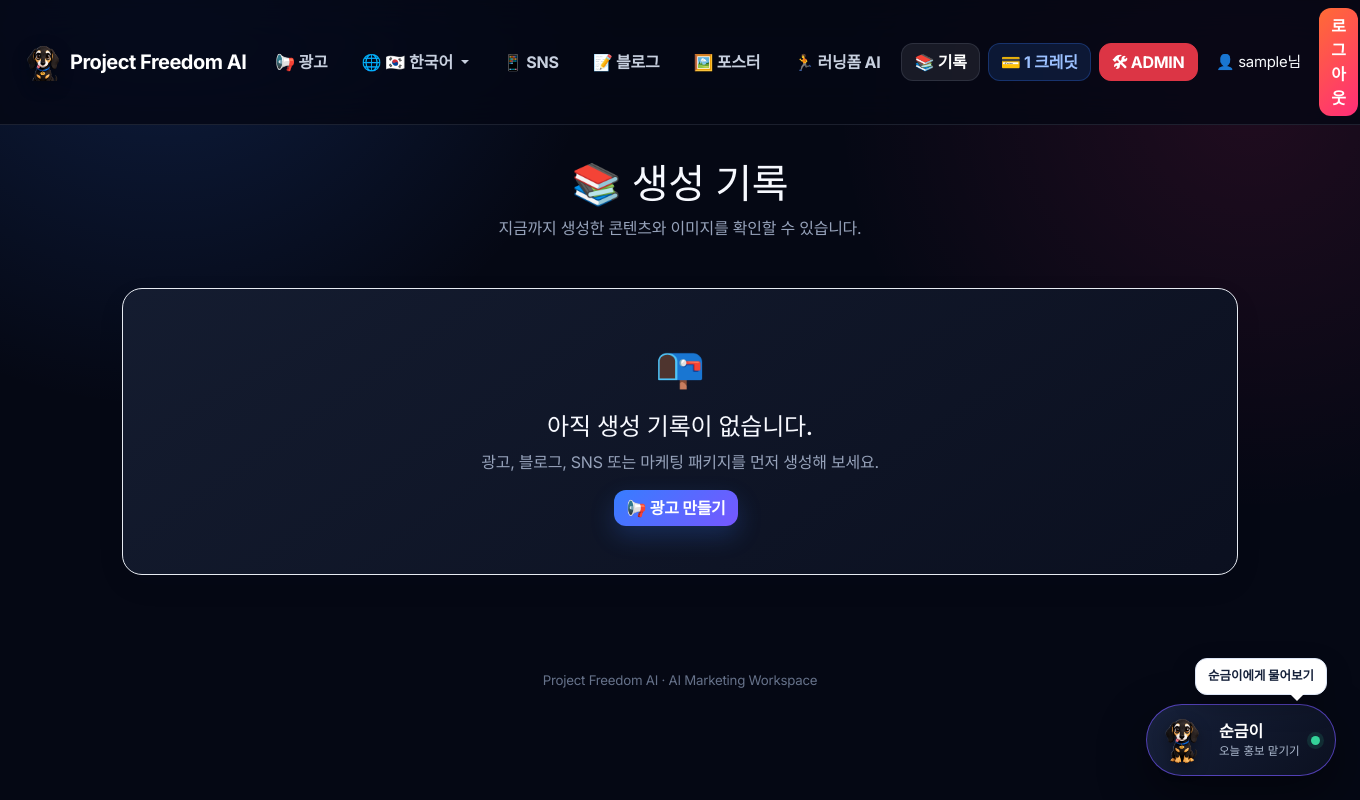
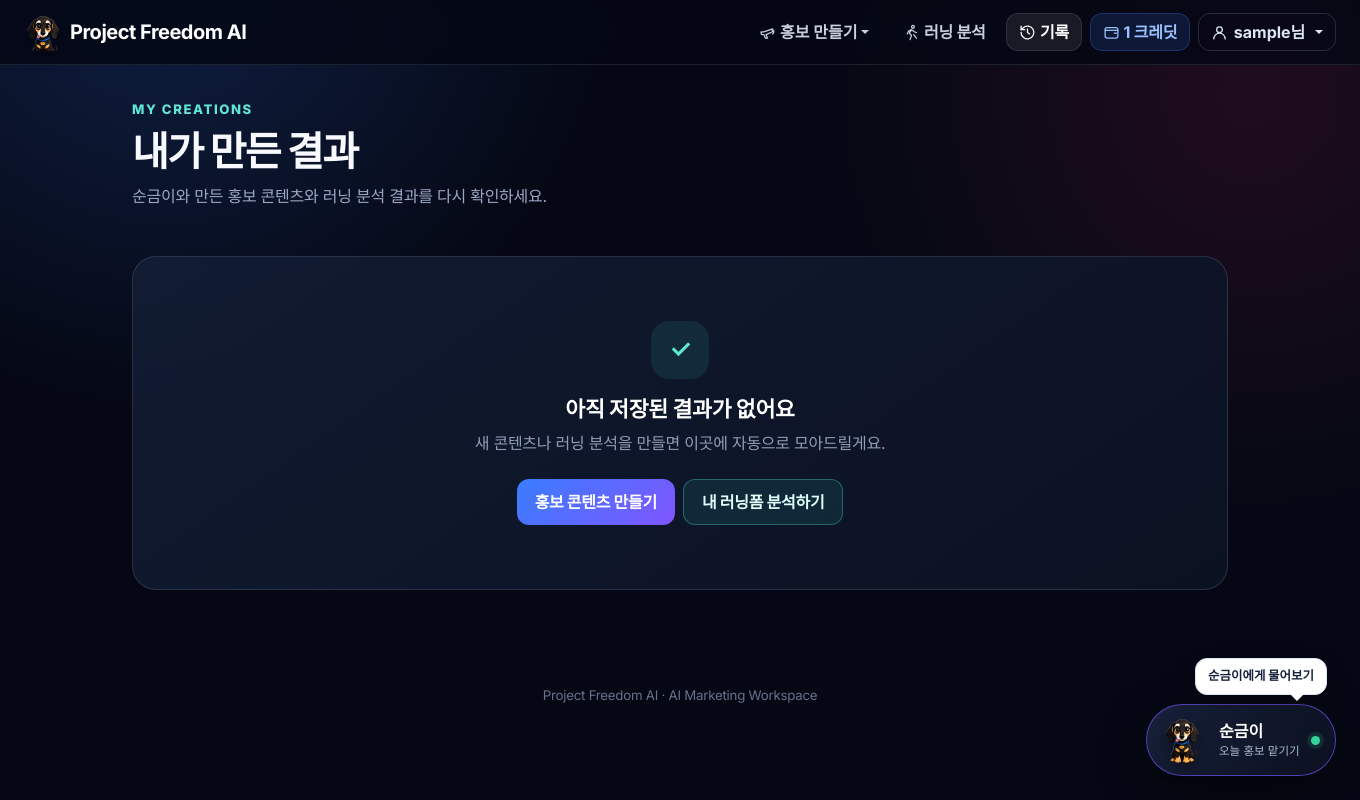
Before and after one commit to ssary0422-hub/project-freedom-ai, a Flask app: page /history in a window 1360 px wide. Run offline with Flask 3, Linux system fonts and the light colour scheme; the visitor is signed in with stand-in values (Sample User, id 1); data that the repository does not hold is empty; some libraries are stand-ins or nearby versions.

Commit message:
Polish navigation and persist poster history

```diff
--- a/static/freedom-neon.css
+++ b/static/freedom-neon.css
@@ -22,6 +22,7 @@
 .sungeum-conversation{padding:13px;border:1px solid rgba(255,255,255,.09);border-radius:15px;background:rgba(255,255,255,.035)}.sungeum-input-row{display:flex;align-items:stretch;gap:7px}.sungeum-input-row textarea{flex:1;min-width:0;padding:10px;color:#eef3ff;background:#080d19;border:1px solid rgba(148,163,184,.22);border-radius:11px;resize:none;font-size:.76rem;line-height:1.45}.sungeum-input-row textarea:focus{outline:0;border-color:#7657ff;box-shadow:0 0 0 3px rgba(118,87,255,.13)}.sungeum-input-row button{padding:0 12px;color:#fff;background:#377dff;border:0;border-radius:11px;font-size:.75rem;font-weight:850}.sungeum-next-step{margin-top:9px;padding:10px;border-radius:11px;background:rgba(55,125,255,.09)}.sungeum-next-step p{margin:0 0 7px;color:#c4d0e3;font-size:.72rem;line-height:1.45}.sungeum-next-step a{color:#91b8ff;font-size:.76rem;font-weight:850;text-decoration:none}.sungeum-stamp-ready{white-space:nowrap;padding:.38rem .58rem;color:#f7d48b;background:rgba(245,158,11,.09);border:1px solid rgba(245,158,11,.3);border-radius:999px;font-size:.68rem;font-weight:850}
 .sungeum-check{padding:15px;border:1px solid rgba(52,211,153,.22);border-radius:17px;background:rgba(16,185,129,.055)}.sungeum-check-title{display:flex;align-items:center;justify-content:space-between;gap:8px}.sungeum-check-title>span>strong{font-size:.86rem}.sungeum-check .sungeum-quality-stamp{padding:.3rem .45rem}.sungeum-check .sungeum-quality-stamp small{display:none}.sungeum-check ul{display:grid;grid-template-columns:1fr 1fr;gap:7px;margin:13px 0 9px;padding:0;list-style:none;color:#9df3cc;font-size:.75rem}.sungeum-check>small{color:#7f8da4;font-size:.67rem}.sungeum-chat{display:flex;gap:9px;padding:12px 13px;border-radius:14px;background:rgba(255,255,255,.045)}.sungeum-chat>span{font-size:1.2rem}.sungeum-chat p{margin:0;color:#b8c5d8;font-size:.78rem;line-height:1.5}.sungeum-chat strong{color:#fff}.sungeum-assistant-backdrop{display:none;position:fixed;inset:0;z-index:1050;background:rgba(3,7,18,.5);backdrop-filter:blur(2px)}
 .sungeum-running-link{display:flex;align-items:center;justify-content:space-between;margin-top:8px;padding:10px 12px;color:#9df3e5;background:rgba(45,212,191,.1);border:1px solid rgba(45,212,191,.26);border-radius:11px;font-size:.76rem;font-weight:850;text-decoration:none}.sungeum-running-link:hover{color:#fff;background:rgba(45,212,191,.16)}
+.pf-nav-icon{width:17px;height:17px;flex:0 0 auto;fill:none;stroke:currentColor;stroke-width:1.8;stroke-linecap:round;stroke-linejoin:round;vertical-align:-3px}.pf-nav-menu{min-width:290px;padding:.55rem}.pf-nav-menu .dropdown-item{display:flex;align-items:center;gap:.75rem;padding:.7rem;border-radius:.65rem}.pf-nav-menu .dropdown-item .pf-nav-icon{width:22px;height:22px;color:#63dcff}.pf-nav-menu .dropdown-item span{display:grid}.pf-nav-menu .dropdown-item strong{font-size:.86rem}.pf-nav-menu .dropdown-item small{color:#8290a7;font-size:.67rem}.pf-user-menu{display:inline-flex;align-items:center;gap:.35rem;color:#dbe7f7;border:1px solid rgba(148,163,184,.22);border-radius:.8rem}.pf-user-menu:hover,.pf-user-menu:focus{color:#fff;border-color:rgba(99,220,255,.45)}.pf-account-menu{max-height:72vh;overflow:auto;min-width:210px}.pf-account-menu .dropdown-item .pf-nav-icon{margin-right:.35rem}
 @media(max-width:575.98px){.sungeum-assistant-trigger{right:14px;bottom:14px;min-width:0}.sungeum-assistant-trigger span{display:none}.sungeum-click-callout{right:2px;font-size:.72rem}.sungeum-assistant-panel{right:16px;bottom:86px}.sungeum-assistant-backdrop.is-open{display:block}}
 
 html { background: var(--pf-bg); }
--- a/templates/_navbar.html
+++ b/templates/_navbar.html
@@ -1,121 +1,50 @@
 <nav class="navbar navbar-expand-xl navbar-dark pf-navbar sticky-top">
+    <svg class="position-absolute" width="0" height="0" aria-hidden="true" focusable="false">
+        <symbol id="pf-i-megaphone" viewBox="0 0 24 24"><path d="M3 11v2a2 2 0 0 0 2 2h2l2 5h3l-2-5 9-4V7L7 11H5a2 2 0 0 0-2 2Z"/><path d="M19 8c1 .6 2 1.6 2 3s-1 2.4-2 3"/></symbol>
+        <symbol id="pf-i-sns" viewBox="0 0 24 24"><rect x="6" y="2" width="12" height="20" rx="3"/><path d="M10 5h4M11 18h2"/></symbol>
+        <symbol id="pf-i-blog" viewBox="0 0 24 24"><path d="M5 3h10l4 4v14H5z"/><path d="M15 3v5h5M8 12h8M8 16h8"/></symbol>
+        <symbol id="pf-i-poster" viewBox="0 0 24 24"><rect x="3" y="3" width="18" height="18" rx="2"/><circle cx="9" cy="9" r="2"/><path d="m4 18 5-5 3 3 3-4 5 6"/></symbol>
+        <symbol id="pf-i-run" viewBox="0 0 24 24"><circle cx="14" cy="4" r="2"/><path d="m10 22 2-6-3-3 3-5 4 3 3 1M12 8 8 10 6 14M15 15l4 5"/></symbol>
+        <symbol id="pf-i-history" viewBox="0 0 24 24"><path d="M3 12a9 9 0 1 0 3-6.7L3 8"/><path d="M3 3v5h5M12 7v5l3 2"/></symbol>
+        <symbol id="pf-i-wallet" viewBox="0 0 24 24"><rect x="3" y="5" width="18" height="15" rx="3"/><path d="M3 9h18M16 13h3"/></symbol>
+        <symbol id="pf-i-user" viewBox="0 0 24 24"><circle cx="12" cy="8" r="4"/><path d="M4 21a8 8 0 0 1 16 0"/></symbol>
+        <symbol id="pf-i-tool" viewBox="0 0 24 24"><path d="M14 6a4 4 0 0 0-5-4l2 3-3 3-3-2a4 4 0 0 0 5 5l8 8 3-3-8-8Z"/></symbol>
+    </svg>
+    {% macro nav_icon(name) %}<svg class="pf-nav-icon" aria-hidden="true"><use href="#pf-i-{{ name }}"></use></svg>{% endmacro %}
     <div class="container-fluid px-3 px-lg-4">
         <a class="navbar-brand fw-bold d-flex align-items-center gap-2" href="/">
-            <img class="pf-brand-mascot" src="{{ url_for('static', filename='brand/sungeum-3d-official.png') }}" alt="3D 순금 마스코트">
+            <img class="pf-brand-mascot" src="{{ url_for('static', filename='brand/sungeum-3d-official.png') }}" alt="순금이">
             <span>Project Freedom AI</span>
         </a>
-
-        <button
-            class="navbar-toggler"
-            type="button"
-            data-bs-toggle="collapse"
-            data-bs-target="#pfMainNav"
-            aria-controls="pfMainNav"
-            aria-expanded="false"
-            aria-label="{{ t('nav.open_menu') }}">
-            <span class="navbar-toggler-icon"></span>
-        </button>
-
+        <button class="navbar-toggler" type="button" data-bs-toggle="collapse" data-bs-target="#pfMainNav" aria-controls="pfMainNav" aria-expanded="false" aria-label="{{ t('nav.open_menu') }}"><span class="navbar-toggler-icon"></span></button>
         <div class="collapse navbar-collapse mt-3 mt-xl-0" id="pfMainNav">
             <div class="navbar-nav ms-auto gap-2 align-items-xl-center">
-
-                <a
-                    class="btn pf-nav-btn {% if request.path.startswith('/ads-generator') %}pf-nav-active{% endif %}"
-                    href="{% if session.get('user_id') %}/ads-generator{% else %}/{% endif %}">
-                    📢 광고
-                </a>
-
                 <div class="dropdown">
-                    <button
-                        class="btn pf-nav-btn dropdown-toggle"
-                        type="button"
-                        data-bs-toggle="dropdown"
-                        aria-expanded="false">
-                        🌐 {{ supported_languages[current_language]["flag"] }}
-                        {{ supported_languages[current_language]["label"] }}
-                    </button>
-
-                    <ul class="dropdown-menu dropdown-menu-end shadow">
-                        {% for code, language in supported_languages.items() %}
-                        <li>
-                            <a
-                                class="dropdown-item {% if code == current_language %}active{% endif %}"
-                                href="/language/{{ code }}?next={{ request.full_path|urlencode }}">
-                                {{ language["flag"] }} {{ language["label"] }}
-                            </a>
-                        </li>
-                        {% endfor %}
+                    <button class="btn pf-nav-btn dropdown-toggle {% if request.path.startswith(('/ads-generator','/sns','/blog','/poster')) %}pf-nav-active{% endif %}" type="button" data-bs-toggle="dropdown" aria-expanded="false">{{ nav_icon('megaphone') }} 홍보 만들기</button>
+                    <ul class="dropdown-menu dropdown-menu-end shadow pf-nav-menu">
+                        <li><a class="dropdown-item" href="{% if session.get('user_id') %}/ads-generator{% else %}/register{% endif %}">{{ nav_icon('megaphone') }}<span><strong>광고</strong><small>핵심 문구와 홍보 이미지</small></span></a></li>
+                        {% if session.get("user_id") %}
+                        <li><a class="dropdown-item" href="/sns">{{ nav_icon('sns') }}<span><strong>SNS</strong><small>게시글·해시태그·이미지</small></span></a></li>
+                        <li><a class="dropdown-item" href="/blog">{{ nav_icon('blog') }}<span><strong>블로그</strong><small>검색형 장문 콘텐츠</small></span></a></li>
+                        <li><a class="dropdown-item" href="/poster">{{ nav_icon('poster') }}<span><strong>포스터</strong><small>바로 저장하는 1080×1350</small></span></a></li>
+                        {% endif %}
                     </ul>
                 </div>
-
+                <a class="btn pf-nav-btn {% if request.path.startswith('/running-form') %}pf-nav-active{% endif %}" href="{% if session.get('user_id') %}/running-form{% else %}/login{% endif %}">{{ nav_icon('run') }} 러닝 분석</a>
                 {% if session.get("user_id") %}
-                <a
-                    class="btn pf-nav-btn {% if request.path.startswith('/sns') %}pf-nav-active{% endif %}"
-                    href="/sns">
-                    📱 SNS
-                </a>
-
-                <a
-                    class="btn pf-nav-btn {% if request.path.startswith('/blog') %}pf-nav-active{% endif %}"
-                    href="/blog">
-                    📝 블로그
-                </a>
-
-                <a
-                    class="btn pf-nav-btn {% if request.path.startswith('/poster') %}pf-nav-active{% endif %}"
-                    href="/poster">
-                    🖼️ 포스터
-                </a>
-
-                <a
-                    class="btn pf-nav-btn {% if request.path.startswith('/running-form') %}pf-nav-active{% endif %}"
-                    href="/running-form">
-                    🏃 러닝폼 AI
-                </a>
-
-                <a
-                    class="btn pf-nav-btn {% if request.path.startswith('/history') %}pf-nav-active{% endif %}"
-                    href="/history">
-                    📚 {{ t("nav.history") }}
-                </a>
-
-                <a
-                    class="btn pf-credit-pill {% if request.path.startswith('/credits') %}pf-credit-active{% endif %}"
-                    href="/credits"
-                    title="{{ t('nav.credit_title') }}">
-                    💳 {{ session.get("plan_remaining", 0) }} {{ t("nav.credits") }}
-                </a>
-
-                {% if session.get("is_admin") %}
-                <a
-                    class="btn pf-admin-btn {% if request.path.startswith('/admin') %}pf-admin-active{% endif %}"
-                    href="/admin">
-                    🛠 ADMIN
-                </a>
-                {% endif %}
-
-                <div class="pf-user-chip">
-                    👤 {{ session.get("user_name") }}{{ t("nav.user_suffix") }}
+                <a class="btn pf-nav-btn {% if request.path.startswith('/history') %}pf-nav-active{% endif %}" href="/history">{{ nav_icon('history') }} {{ t("nav.history") }}</a>
+                <a class="btn pf-credit-pill {% if request.path.startswith('/credits') %}pf-credit-active{% endif %}" href="/credits" title="{{ t('nav.credit_title') }}">{{ nav_icon('wallet') }} {{ session.get("plan_remaining", 0) }} {{ t("nav.credits") }}</a>
+                <div class="dropdown">
+                    <button class="btn pf-user-menu dropdown-toggle" type="button" data-bs-toggle="dropdown" aria-expanded="false">{{ nav_icon('user') }} {{ session.get("user_name") }}{{ t("nav.user_suffix") }}</button>
+                    <ul class="dropdown-menu dropdown-menu-end shadow pf-account-menu">
+                        <li><h6 class="dropdown-header">언어 · {{ supported_languages[current_language]["flag"] }} {{ supported_languages[current_language]["label"] }}</h6></li>
+                        {% for code, language in supported_languages.items() %}<li><a class="dropdown-item {% if code == current_language %}active{% endif %}" href="/language/{{ code }}?next={{ request.full_path|urlencode }}">{{ language["flag"] }} {{ language["label"] }}</a></li>{% endfor %}
+                        {% if session.get("is_admin") %}<li><hr class="dropdown-divider"></li><li><a class="dropdown-item" href="/admin">{{ nav_icon('tool') }} ADMIN</a></li>{% endif %}
+                        <li><hr class="dropdown-divider"></li><li><a class="dropdown-item text-danger fw-bold" href="/logout">{{ t("nav.logout") }}</a></li>
+                    </ul>
                 </div>
-
-                <a class="btn btn-warning fw-semibold" href="/logout">
-                    {{ t("nav.logout") }}
-                </a>
-
                 {% else %}
-
-                <a
-                    class="btn pf-nav-btn {% if request.path.startswith('/login') %}pf-nav-active{% endif %}"
-                    href="/login">
-                    🔐 {{ t("nav.login") }}
-                </a>
-
-                <a
-                    class="btn btn-info fw-semibold {% if request.path.startswith('/register') %}shadow-sm{% endif %}"
-                    href="/register">
-                    ✨ {{ t("nav.register") }}
-                </a>
-
+                <a class="btn pf-nav-btn" href="/login">{{ t("nav.login") }}</a><a class="btn btn-info fw-semibold" href="/register">{{ t("nav.register") }}</a>
                 {% endif %}
             </div>
         </div>
--- a/templates/history.html
+++ b/templates/history.html
@@ -1,193 +1,98 @@
 {% extends "base.html" %}
 
-{% block title %}{{ t("v3.history.title") }} - Project Freedom AI{% endblock %}
+{% block title %}생성 기록 - Project Freedom AI{% endblock %}
 
 {% block extra_style %}
-.history-image {
-            width: 100%;
-            max-height: 420px;
-            object-fit: cover;
-        }
-
-        .result-text {
-            white-space: pre-wrap;
-            font-family: inherit;
-            margin-bottom: 0;
-            line-height: 1.7;
-        }
-
-        .history-card {
-            border: 0;
-            border-radius: 18px;
-            overflow: hidden;
-        }
-
-        .history-meta {
-            font-size: 0.95rem;
+.history-shell { max-width: 1120px; }
+.history-kicker { color: #61e6d4; font-size: .82rem; font-weight: 800; letter-spacing: .12em; }
+.history-title { color: #f7f9ff; font-weight: 900; letter-spacing: -.04em; }
+.history-lead { color: #9ba8c4; }
+.history-grid { display: grid; gap: 18px; }
+.history-card { background: linear-gradient(145deg, rgba(19,29,52,.96), rgba(11,18,34,.98)); border: 1px solid rgba(142,160,200,.2); border-radius: 22px; overflow: hidden; box-shadow: 0 18px 55px rgba(0,0,0,.22); }
+.history-card-top { display: flex; justify-content: space-between; align-items: flex-start; gap: 18px; padding: 22px 24px; border-bottom: 1px solid rgba(142,160,200,.14); }
+.history-type { display: inline-flex; align-items: center; gap: 8px; margin-bottom: 10px; padding: 6px 10px; color: #89fff0; background: rgba(51,214,191,.1); border: 1px solid rgba(70,230,205,.25); border-radius: 999px; font-size: .78rem; font-weight: 800; }
+.history-name { margin: 0; color: #fff; font-size: 1.1rem; font-weight: 800; }
+.history-meta { display: flex; flex-wrap: wrap; gap: 8px 16px; margin-top: 7px; color: #8996b1; font-size: .88rem; }
+.history-actions { display: flex; flex-wrap: wrap; justify-content: flex-end; gap: 8px; }
+.history-action { min-height: 36px; padding: 7px 12px; color: #d9e1f2; background: rgba(255,255,255,.035); border: 1px solid rgba(147,164,201,.25); border-radius: 10px; font-size: .82rem; font-weight: 700; text-decoration: none; }
+.history-action:hover { color: #fff; border-color: #61e6d4; background: rgba(51,214,191,.08); }
+.history-action-danger:hover { border-color: #ff6d87; background: rgba(255,76,110,.08); }
+.history-body { display: grid; grid-template-columns: minmax(230px, 390px) minmax(0, 1fr); gap: 24px; padding: 24px; }
+.history-body.no-image { grid-template-columns: 1fr; }
+.history-image-wrap { overflow: hidden; background: #060b17; border: 1px solid rgba(142,160,200,.18); border-radius: 16px; }
+.history-image { display: block; width: 100%; max-height: 430px; object-fit: contain; }
+.result-text { margin: 0; color: #d7def0; white-space: pre-wrap; font-family: inherit; font-size: .95rem; line-height: 1.75; }
+.history-empty { padding: 64px 24px; text-align: center; background: linear-gradient(145deg, rgba(19,29,52,.9), rgba(11,18,34,.96)); border: 1px solid rgba(142,160,200,.2); border-radius: 24px; }
+.history-empty-mark { display: grid; place-items: center; width: 58px; height: 58px; margin: 0 auto 18px; color: #61e6d4; background: rgba(51,214,191,.1); border-radius: 18px; font-size: 1.55rem; font-weight: 900; }
+.history-empty h2 { color: #fff; font-size: 1.35rem; font-weight: 850; }
+.history-empty p { color: #909db8; }
+.history-cta { display: inline-flex; align-items: center; justify-content: center; min-height: 46px; padding: 0 18px; border-radius: 12px; font-weight: 800; text-decoration: none; }
+.history-cta-primary { color: #fff; background: linear-gradient(135deg, #397dff, #8055ff); }
+.history-cta-secondary { color: #dffffa; background: rgba(51,214,191,.1); border: 1px solid rgba(70,230,205,.35); }
+@media (max-width: 767px) {
+  .history-card-top { display: block; padding: 18px; }
+  .history-actions { justify-content: flex-start; margin-top: 16px; }
+  .history-body { grid-template-columns: 1fr; padding: 18px; }
+  .history-title { font-size: 2rem; }
 }
 {% endblock %}
 
 {% block content %}
-<div class="container pb-5">
-
-    <div class="text-center mb-5">
-
-        <h1 class="mb-2">
-            📚 {{ t("v3.history.title") }}
-        </h1>
-
-        <p class="text-muted mb-0">
-            {{ t("v3.history.subtitle") }}
-        </p>
-
-    </div>
+<main class="container history-shell pb-5">
+  <header class="mb-5">
+    <div class="history-kicker mb-2">MY CREATIONS</div>
+    <h1 class="history-title mb-2">내가 만든 결과</h1>
+    <p class="history-lead mb-0">순금이와 만든 홍보 콘텐츠와 러닝 분석 결과를 다시 확인하세요.</p>
+  </header>
 
   {% if history_list %}
-
-        <div class="row g-4">
-
+  <section class="history-grid" aria-label="생성 기록">
     {% for item in history_list %}
-
-            <div class="col-12">
-
-                <div class="card shadow-sm history-card">
-
-                    <div class="card-header bg-white py-3">
-
-                        <div class="d-flex justify-content-between align-items-start flex-wrap gap-3">
-
+      {% set content_type = item[6] or 'ads' %}
+      {% set type_label = {'ads':'광고', 'sns':'SNS', 'blog':'블로그', 'poster':'포스터', 'running_form':'러닝 분석'}.get(content_type, '콘텐츠') %}
+      {% set item_name = '나의 러닝폼 분석' if content_type == 'running_form' else (item[2] or '이름 없는 콘텐츠') %}
+      <article class="history-card">
+        <div class="history-card-top">
           <div>
-
-                                <h5 class="mb-1">
-                                    {{ item[2] or t("v3.history.no_company") }}
-                                </h5>
-
-                                <div class="text-muted history-meta">
-                                    <span class="me-3">
-                                        🏷 {{ t("v3.history.industry") }} {{ item[1] or "-" }}
-                                    </span>
-
-                                    <span>
-                                        🎨 {{ t("v3.history.mood") }} {{ item[3] or "-" }}
-                                    </span>
-                                </div>
-
-                            </div>
-
-                            <div class="d-flex gap-2 flex-wrap">
-
-                                {% if item[6] != 'running_form' %}<a
-                                    href="/history/download/{{ item[0] }}/pdf"
-                                    class="btn btn-sm btn-outline-danger">
-                                    📄 PDF
-                                </a>
-
-                                <a
-                                    href="/history/download/{{ item[0] }}/word"
-                                    class="btn btn-sm btn-outline-primary">
-                                    📝 Word
-                                </a>
-                                {% endif %}
-
-                                {% if item[5] %}
-                                <a
-                                    href="/history/download/{{ item[0] }}/image"
-                                    class="btn btn-sm btn-outline-success">
-                                    🖼 {{ t("v3.history.image") }}
-                                </a>
-                                {% endif %}
-
-                                <form
-                                    method="GET"
-                                    action="/delete/{{ item[0] }}"
-                                    onsubmit="return confirm({{ t('v3.history.delete_confirm') | tojson }});">
-
-                                    <button
-                                        type="submit"
-                                        class="btn btn-sm btn-outline-danger">
-                                        🗑 {{ t("v3.history.delete") }}
-                                    </button>
-
-                                </form>
-
-                            </div>
-
-                        </div>
-
-                    </div>
-
-                    <div class="card-body p-4">
-
-                        {% if item[5] %}
-
-                        <div class="row g-4 align-items-start">
-
-                            <div class="col-lg-5">
-
-                                <img
-                                    src="{{ item[5] }}"
-                                    class="img-fluid rounded history-image"
-                                    alt="{{ t('v3.history.image_alt') }}">
-
-                            </div>
-
-                            <div class="col-lg-7">
-
-                                <pre class="result-text">{{ item[4] }}</pre>
-
-                            </div>
-
-                        </div>
-
-                        {% else %}
-
-                        <pre class="result-text">{{ item[4] }}</pre>
-
-                        {% endif %}
-
-                    </div>
-
-                </div>
-
-            </div>
-
-            {% endfor %}
-
-        </div>
-
-    {% else %}
-
-        <div class="card shadow-sm border-0">
-            <div class="card-body text-center py-5">
-
-                <div class="fs-1 mb-3">
-                    📭
-                </div>
-
-                <h4>
-                    {{ t("v3.history.empty") }}
-                </h4>
-
-                <p class="text-muted">
-                    {{ t("v3.history.empty_desc") }}
-                </p>
-
-                <a
-                    href="/"
-                    class="btn btn-primary me-2">
-                    📢 {{ t("v3.history.make_ad") }}
-                </a>
-
-                <a
-                    href="/package"
-                    class="btn btn-success">
-                    🚀 {{ t("v3.history.make_package") }}
-                </a>
-
+            <span class="history-type">{{ type_label }}</span>
+            <h2 class="history-name">{{ item_name }}</h2>
+            <div class="history-meta">
+              {% if item[1] %}<span>{{ item[1] }}</span>{% endif %}
+              {% if item[3] %}<span>{{ item[3] }}</span>{% endif %}
             </div>
           </div>
-
+          <div class="history-actions">
+            {% if content_type not in ('running_form', 'poster') %}
+              <a href="/history/download/{{ item[0] }}/pdf" class="history-action">PDF</a>
+              <a href="/history/download/{{ item[0] }}/word" class="history-action">Word</a>
             {% endif %}
-
+            {% if item[5] %}<a href="/history/download/{{ item[0] }}/image" class="history-action">이미지 저장</a>{% endif %}
+            <form method="GET" action="/delete/{{ item[0] }}" onsubmit="return confirm('이 기록을 삭제할까요?');">
+              <button type="submit" class="history-action history-action-danger">삭제</button>
+            </form>
           </div>
+        </div>
+        <div class="history-body{% if not item[5] %} no-image{% endif %}">
+          {% if item[5] %}
+          <div class="history-image-wrap">
+            <img src="{{ item[5] }}" class="history-image" alt="{{ type_label }} 결과 이미지" loading="lazy">
+          </div>
+          {% endif %}
+          <pre class="result-text">{{ item[4] }}</pre>
+        </div>
+      </article>
+    {% endfor %}
+  </section>
+  {% else %}
+  <section class="history-empty">
+    <div class="history-empty-mark">✓</div>
+    <h2>아직 저장된 결과가 없어요</h2>
+    <p class="mb-4">새 콘텐츠나 러닝 분석을 만들면 이곳에 자동으로 모아드릴게요.</p>
+    <div class="d-flex flex-wrap justify-content-center gap-2">
+      <a href="/ads-generator" class="history-cta history-cta-primary">홍보 콘텐츠 만들기</a>
+      <a href="/running-form" class="history-cta history-cta-secondary">내 러닝폼 분석하기</a>
+    </div>
+  </section>
+  {% endif %}
+</main>
 {% endblock %}
```
Also changed, not shown: routes/poster.py (+44 -0 lines), static/poster-maker.js (+12 -1 lines), tests/test_running_form.py (+13 -0 lines). Lines whose indentation alone changed are shown as unchanged.
